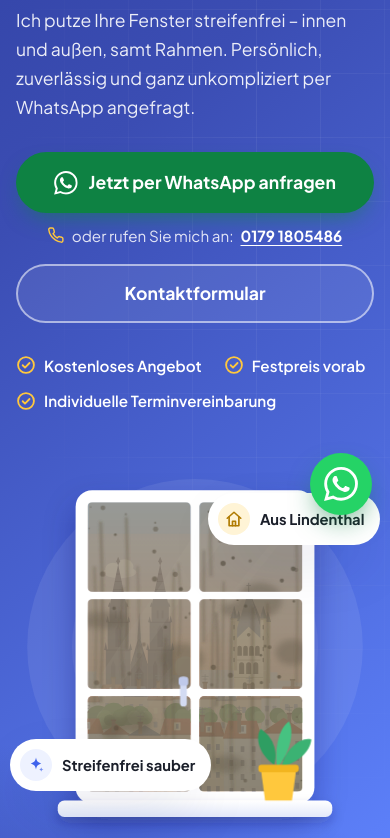
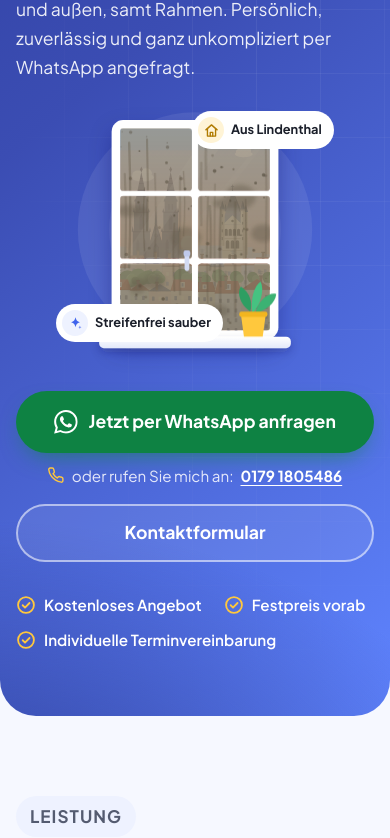
Before and after one commit to Fensterblitz-Wiesner/Claude-Verknuepfung, a plain HTML site: page index.html in a window 390 px wide. Shown: the part 311-1149 px from the top of the page. Drawn offline with Linux system fonts and the light colour scheme.

Commit message:
Add files via upload

```diff
--- a/css/style.css
+++ b/css/style.css
@@ -471,6 +471,24 @@ section[id] { scroll-margin-top: calc(var(--header-h) + 24px); }
 .hero__badge--b { right: -6px; top: 10%; }
 .hero__badge--b .hero__badge-icon { background: #fff4d6; color: #b07b00; }
 
+/* Handy & Tablet: Fenster zwischen Text und WhatsApp-Button, damit die Putz-Animation
+   gleich beim Aufruf im Bild ist. (.hero__text löst sich auf, seine Teile werden neu sortiert.) */
+@media (max-width: 959px) {
+  .hero { padding-top: calc(var(--header-h) + 30px); }
+  .hero__grid { display: flex; flex-direction: column; gap: 0; }
+  .hero__text { display: contents; }
+  .hero__eyebrow { align-self: flex-start; margin-bottom: 14px; }
+  .hero h1 { margin-bottom: 14px; }
+  .hero__lead { margin-bottom: 12px; }
+  .hero__visual { order: 1; max-width: 250px; margin: 0 auto 16px; }
+  .hero__actions, .trust-list { order: 2; }
+  .hero__badge { padding: 6px 12px 6px 6px; gap: 7px; font-size: .8rem; }
+  .hero__badge-icon { width: 26px; height: 26px; }
+  .hero__badge-icon svg { width: 15px; height: 15px; }
+  .hero__badge--a { left: -14px; bottom: 12%; }
+  .hero__badge--b { right: -14px; top: 6%; }
+}
+
 @media (min-width: 960px) {
   .hero { padding: calc(var(--header-h) + 80px) 0 100px; border-radius: 0 0 56px 56px; }
   .hero__grid { grid-template-columns: 1.1fr .9fr; gap: 56px; }
@@ -853,9 +871,11 @@ section[id] { scroll-margin-top: calc(var(--header-h) + 24px); }
   background: var(--c-wa-brand);
   color: #fff;
   box-shadow: 0 12px 28px -8px rgba(14, 130, 67, .7);
-  transition: transform .2s;
+  transition: transform .2s, opacity .25s, visibility 0s;
 }
 .wa-fab:hover { color: #fff; transform: scale(1.07); }
+/* ausgeblendet, solange der große WhatsApp-Button oben im Bild ist (js/main.js) */
+.wa-fab.is-versteckt { opacity: 0; visibility: hidden; transform: scale(.6); transition: transform .25s, opacity .25s, visibility 0s .25s; }
 .wa-fab svg { width: 34px; height: 34px; position: relative; }
 .wa-fab::before {
   content: "";
--- a/js/main.js
+++ b/js/main.js
@@ -21,6 +21,17 @@
   } else {
     // Ohne gültige Nummer bleiben die Links auf dem Kontaktformular (href aus dem HTML).
     console.info("[Fensterblitz] Noch keine WhatsApp-Nummer in js/config.js – WhatsApp-Buttons führen vorerst zum Kontaktformular.");
+  }
+
+  /* ---------- Schwebender WhatsApp-Button ---------- */
+  // Solange der große WhatsApp-Button oben sichtbar ist, wird der schwebende ausgeblendet
+  // (sonst liegt er auf dem Handy über der Telefonnummer).
+  var fab = document.querySelector(".wa-fab");
+  var heroWa = document.querySelector(".hero__wa");
+  if (fab && heroWa && "IntersectionObserver" in window) {
+    new IntersectionObserver(function (eintraege) {
+      fab.classList.toggle("is-versteckt", eintraege[0].isIntersecting);
+    }).observe(heroWa);
   }
 
   /* ---------- Mobile Navigation ---------- */
```
